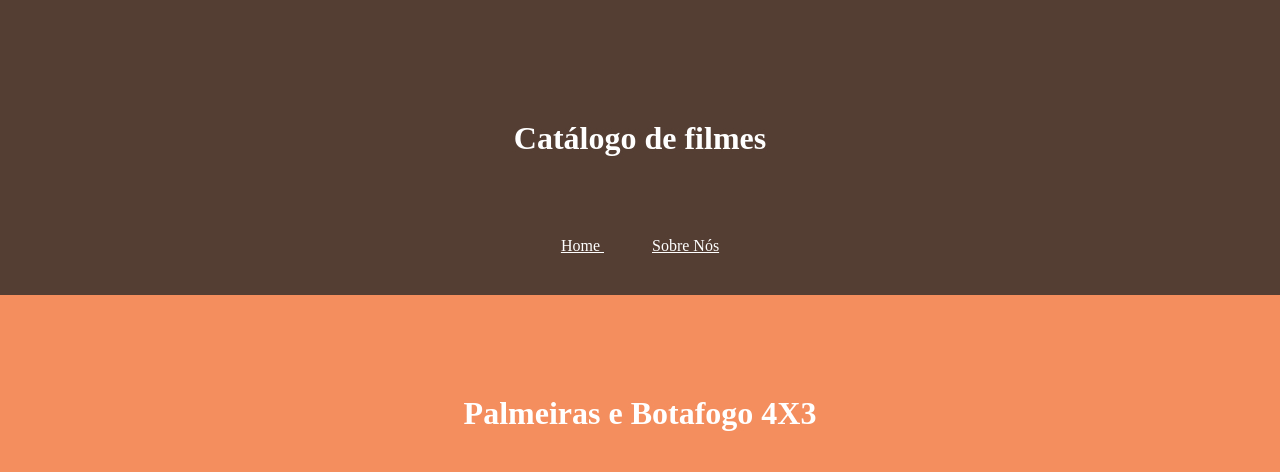
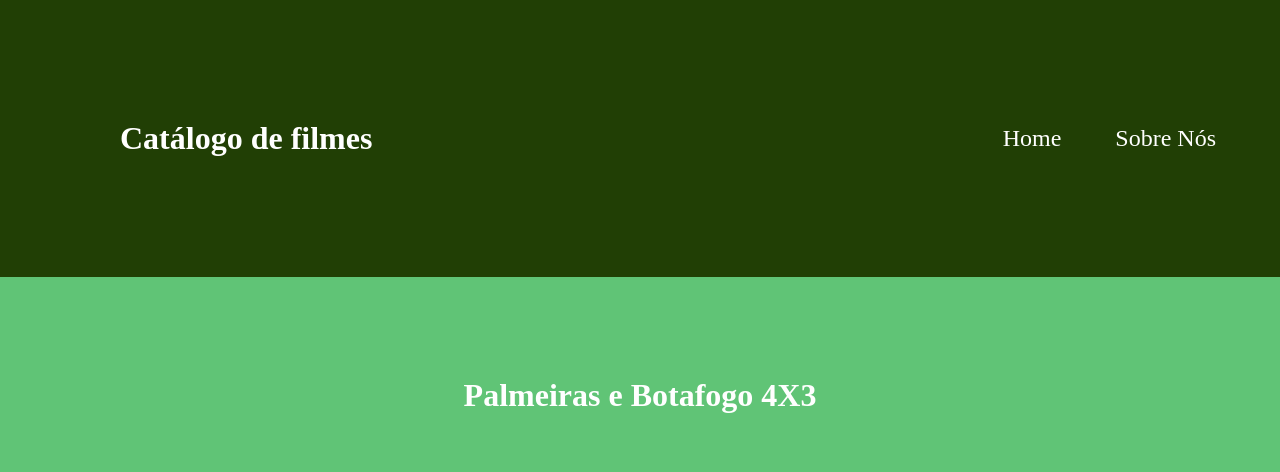
Before and after one commit to malentachinha/1P---1B, a plain HTML site: page index.html in a window 1280 px wide. Shown: the top 472 px of the page. Drawn offline with Linux system fonts and the light colour scheme.

Commit message:
Add files via upload

```diff
--- a/style.css
+++ b/style.css
@@ -15,16 +15,21 @@ h1{
     border-radius: 20px;
 }
 main{
-    background-color: rgb(244, 142, 95);
+    background-color: rgb(96, 196, 118);
     padding: 20px;
 }
 .cabecalho{
-    background-color: rgb(84, 62, 52);
+    background-color: rgb(33, 63, 5);
     margin: 0;
     padding: 40px;
+    display: flex;
+    align-items: center;
+    justify-content: space-between;
 }
 
 a{
     color: white;
     padding: 24px;
+    font-size: 24px;
+    text-decoration: none;
 }
```
